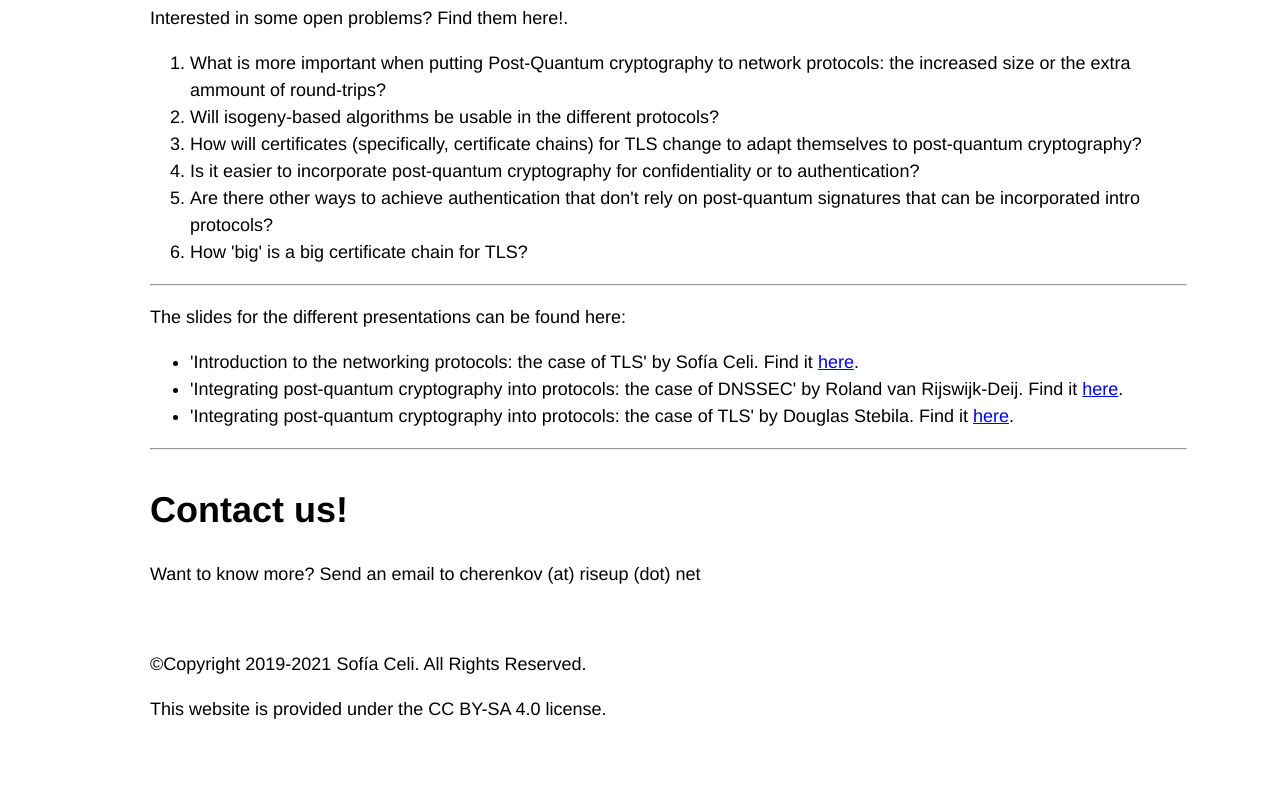
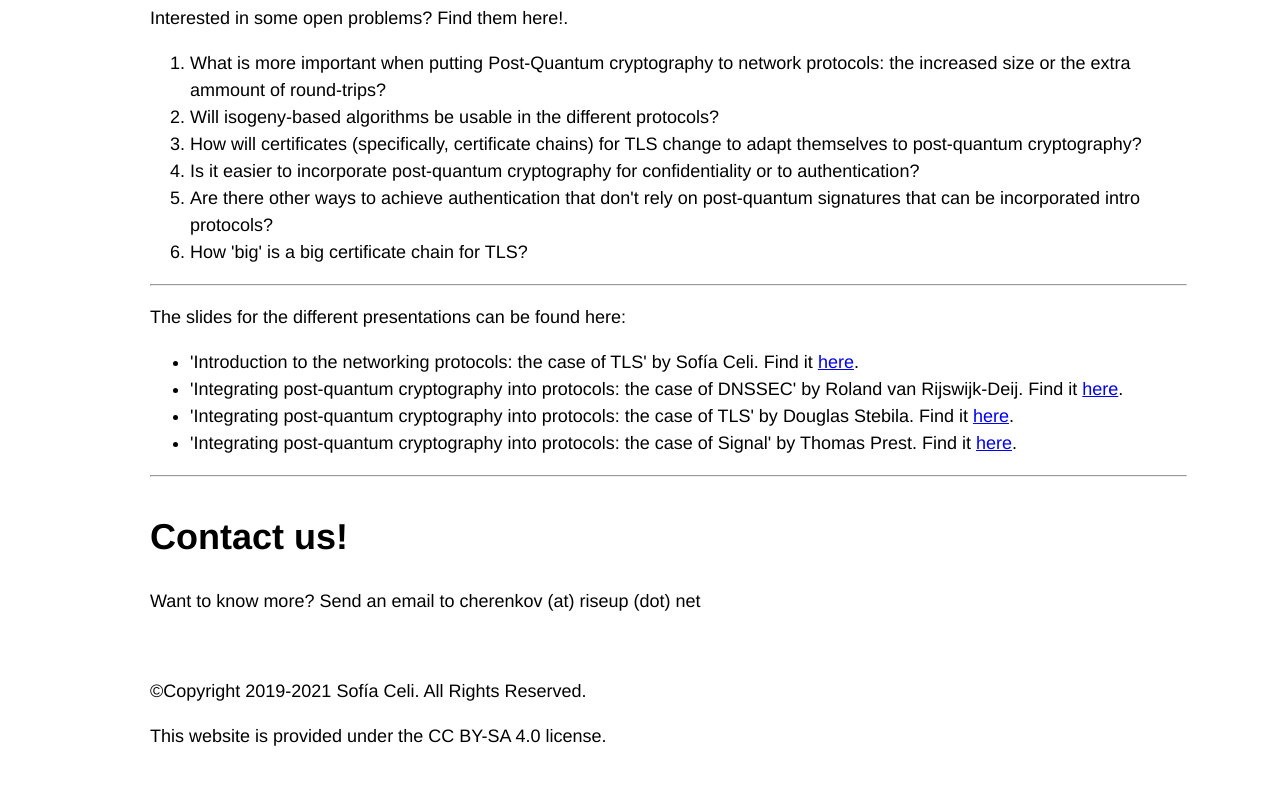
Before and after one commit to claucece/PQNet-Workshop, a Jekyll site: the page built from resources.html, in a window 1280 px wide and 900 px high, scrolled down 2113 px. Shown: the top 785 px of the window. Built offline with Jekyll 4.4.1, drawn with Linux system fonts in a browser that asks for light colours.

Commit message:
Add other slide

```diff
--- a/resources.html
+++ b/resources.html
@@ -73,6 +73,7 @@ layout: default
 					<li>'Introduction to the networking protocols: the case of TLS' by Sofía Celi. Find it <a href="https://github.com/claucece/PQNet-Workshop/blob/main/slides/PQNet.pdf">here</a>.</li>
 				  <li>'Integrating post-quantum cryptography into protocols: the case of DNSSEC' by Roland van Rijswijk-Deij. Find it <a href="https://github.com/claucece/PQNet-Workshop/blob/main/slides/PQC%20and%20DNSSEC%20(with%20animations).pdf">here</a>.</li>
 				  <li>'Integrating post-quantum cryptography into protocols: the case of TLS' by Douglas Stebila. Find it <a href="https://github.com/claucece/PQNet-Workshop/blob/main/slides/2021-09-29%20-%20PQNet.pdf">here</a>.</li>
+				  <li>'Integrating post-quantum cryptography into protocols: the case of Signal' by Thomas Prest. Find it <a href="https://tprest.github.io/pdf/slides/x3dh-pqnet-2021.pdf">here</a>.</li>
 				</ul>
   		</div>
 		<hr>
```
